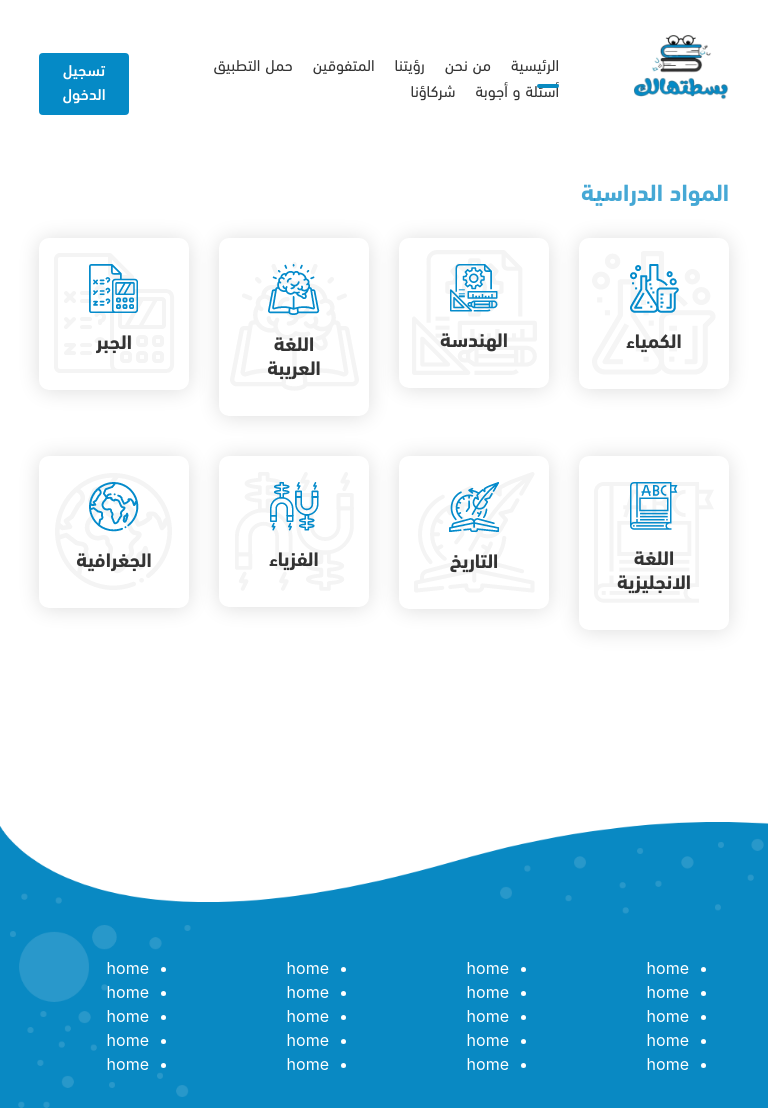
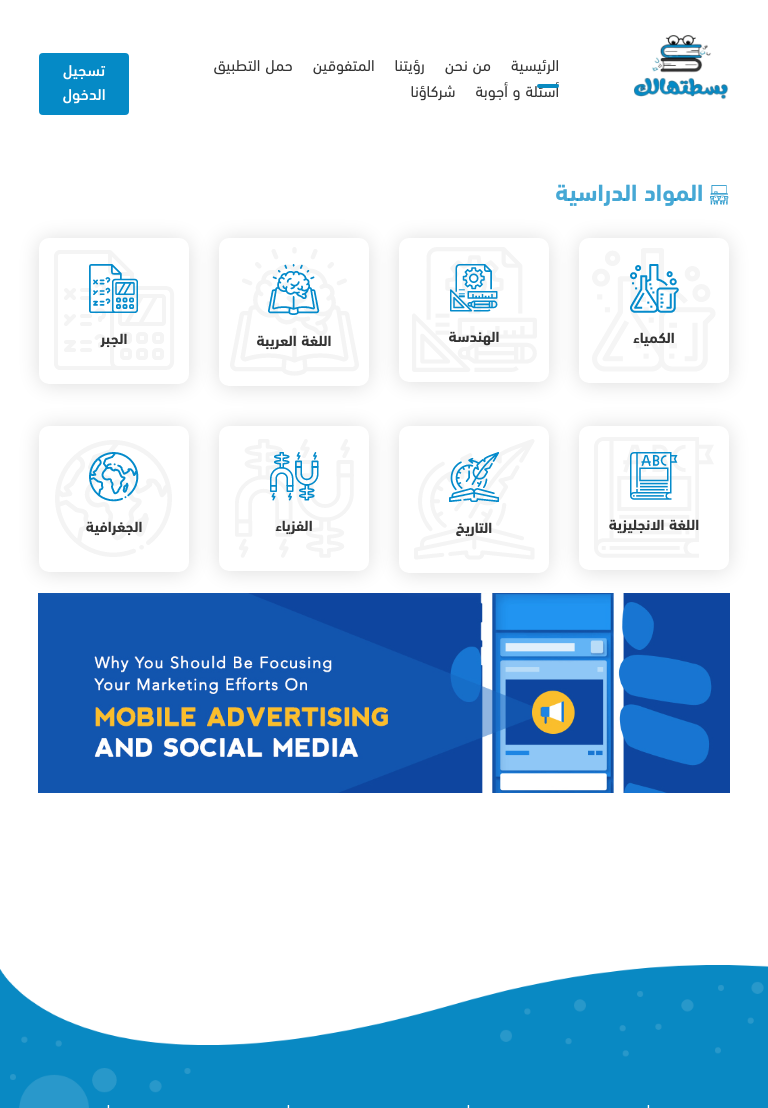
Before and after one commit to zeyadmoamen1210/redesign-bassthalk-homepage, a Nuxt app: page /subjects in a window 768 px wide. Shown: the top 1108 px of the page. Built offline with nearby package versions, Linux system fonts and the light colour scheme.

Commit message:
Subjects choose page

```diff
--- a/pages/subjects.vue
+++ b/pages/subjects.vue
@@ -5,7 +5,9 @@
     <div class="container">
       <div class="subjects">
       <div class="form-title">
-        <h4>المواد الدراسية</h4>
+        <h4>
+          <img src="../assets/imgs/noun_classroom_-1.png" alt="">
+          المواد الدراسية</h4>
       </div>
       <div class="row">
         <div class="col-md-3">
@@ -79,6 +81,10 @@
                 <h3>الجغرافية</h3>
               </div>
             </nuxt-link>
+        </div>
+
+        <div class="annoncment" style="width:100%;height:200px;">
+          <img  src="../assets/imgs/Why-You-Should-Be-Focusing-Your-Marketing-Efforts-On-Mobile-Advertising-And-Social-Media.jpg" alt="">
         </div>
       </div>
     </div>
@@ -175,5 +181,49 @@ export default {
     background-position: center;
     background-repeat: no-repeat;
   }
+  .annoncment{
+    width: 100%;
+    height: 141px;
+    overflow: hidden;
+        margin: 0 14px;
+    img{
+          width: 100%;
+    margin-top: -231px;
+
+    }
+  }
 }
+
+
+// Extra small devices (portrait phones, less than 576px)
+@media (max-width: 575.98px) {
+.subjects .annoncment img{
+  margin-top: 0;
+}
+ }
+
+// Small devices (landscape phones, 576px and up)
+@media (min-width: 576px) and (max-width: 767.98px) {
+
+ }
+
+// Medium devices (tablets, 768px and up)
+@media (min-width: 768px) and (max-width: 991.98px) {
+.subjects .annoncment img{
+  width: 100%;
+    margin-top: -83px;}
+    .subjects .subject-cont h3{
+          font-size: 15px;
+    }
+ }
+
+// Large devices (desktops, 992px and up)
+@media (min-width: 992px) and (max-width: 1199.98px) {
+
+ }
+
+// Extra large devices (large desktops, 1200px and up)
+@media (min-width: 1200px) {
+
+ }
 </style>
```
Also changed, not shown: assets/imgs/noun_classroom_-1.png (added), assets/imgs/noun_classroom_3121619.png (added).
